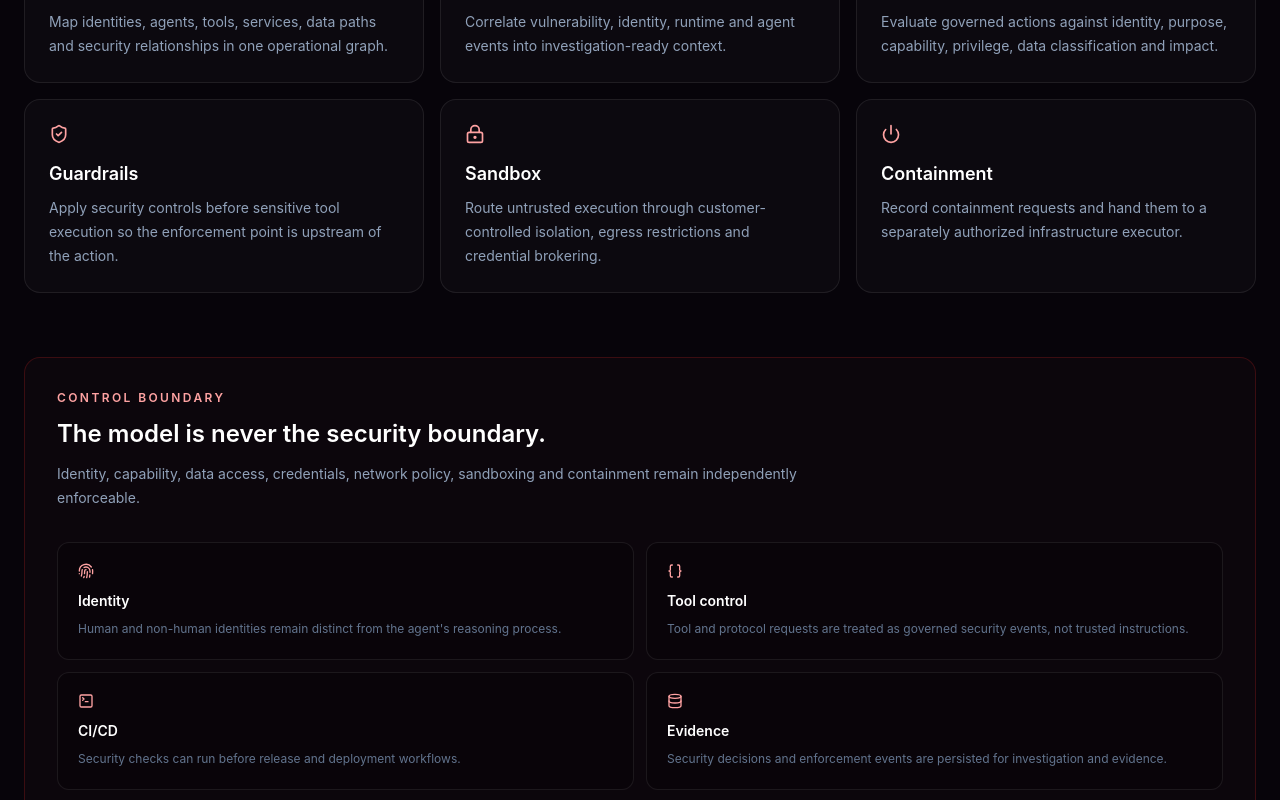
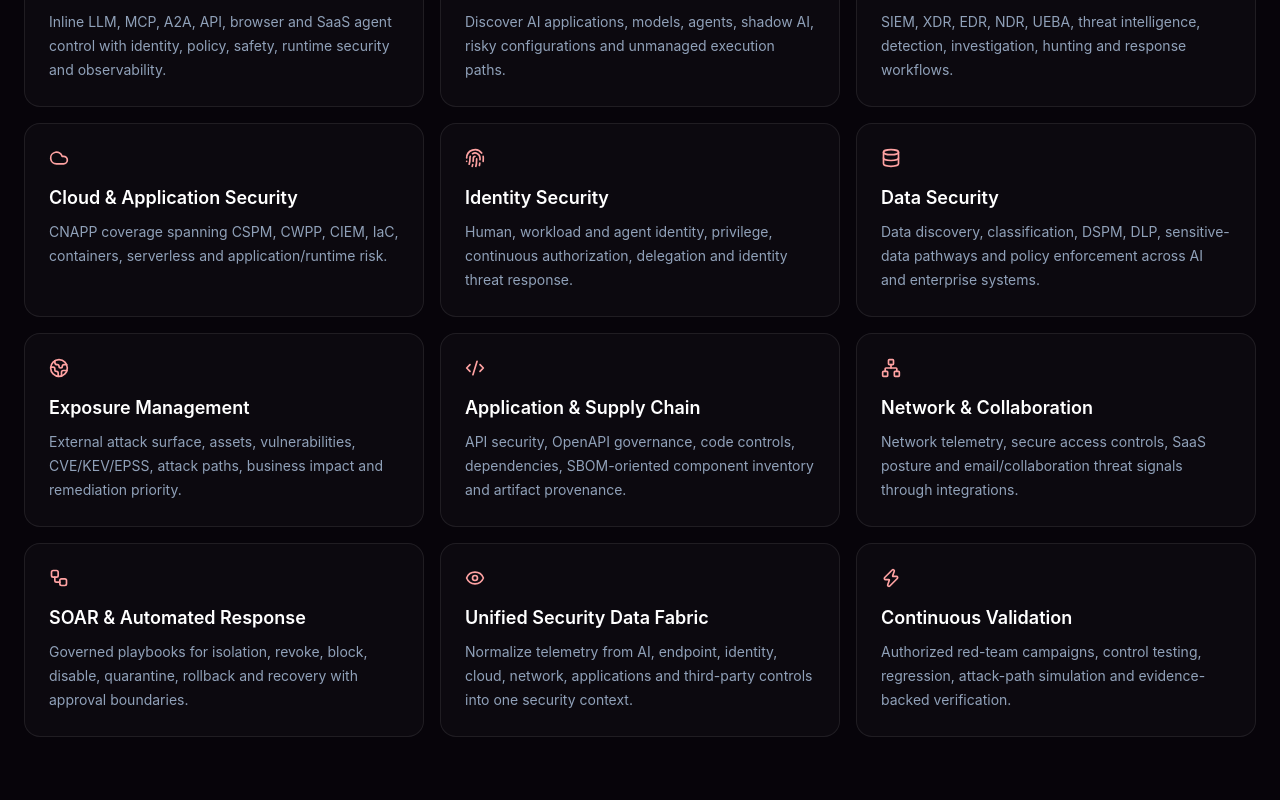
Before and after one commit to terrell0780/elitze-agentic-security, a Next.js app: page /platform in a window 1280 px wide. Shown: the part 560-1360 px from the top of the page. Built offline with nearby package versions, Linux system fonts and the light colour scheme; no server answers.

Commit message:
feat(elitze): expose full enterprise security platform surface

```diff
--- a/src/app/platform/page.tsx
+++ b/src/app/platform/page.tsx
@@ -1,25 +1,30 @@
 import Link from "next/link";
-import { ArrowRight, Braces, Database, Fingerprint, LockKeyhole, Network, Power, Radar, Scale, ShieldCheck, TerminalSquare } from "lucide-react";
+import { ArrowRight, Bot, Cloud, Code2, Database, Eye, Fingerprint, Globe2, KeyRound, Network, Radar, ShieldCheck, Siren, Workflow, Zap } from "lucide-react";
 
 export const metadata = {
   title: "Platform | ELITZE · Agentic Security",
-  description: "ELITZE · Agentic Security platform architecture: identity, security graph, policy, guardrails, sandbox, evidence and containment.",
+  description: "ELITZE · Agentic Security: unified AI security, enterprise SecOps, exposure management, identity, data, cloud and REO controls.",
 };
 
-const layers = [
-  [Network, "Security Graph", "Map identities, agents, tools, services, data paths and security relationships in one operational graph."],
-  [Radar, "Security Intelligence", "Correlate vulnerability, identity, runtime and agent events into investigation-ready context."],
-  [Scale, "Policy Engine", "Evaluate governed actions against identity, purpose, capability, privilege, data classification and impact."],
-  [ShieldCheck, "Guardrails", "Apply security controls before sensitive tool execution so the enforcement point is upstream of the action."],
-  [LockKeyhole, "Sandbox", "Route untrusted execution through customer-controlled isolation, egress restrictions and credential brokering."],
-  [Power, "Containment", "Record containment requests and hand them to a separately authorized infrastructure executor."],
+const domains = [
+  [Bot, "AI Security Gateway", "Inline LLM, MCP, A2A, API, browser and SaaS agent control with identity, policy, safety, runtime security and observability."],
+  [Radar, "AI Discovery & Posture", "Discover AI applications, models, agents, shadow AI, risky configurations and unmanaged execution paths."],
+  [ShieldCheck, "Security Operations", "SIEM, XDR, EDR, NDR, UEBA, threat intelligence, detection, investigation, hunting and response workflows."],
+  [Cloud, "Cloud & Application Security", "CNAPP coverage spanning CSPM, CWPP, CIEM, IaC, containers, serverless and application/runtime risk."],
+  [Fingerprint, "Identity Security", "Human, workload and agent identity, privilege, continuous authorization, delegation and identity threat response."],
+  [Database, "Data Security", "Data discovery, classification, DSPM, DLP, sensitive-data pathways and policy enforcement across AI and enterprise systems."],
+  [Globe2, "Exposure Management", "External attack surface, assets, vulnerabilities, CVE/KEV/EPSS, attack paths, business impact and remediation priority."],
+  [Code2, "Application & Supply Chain", "API security, OpenAPI governance, code controls, dependencies, SBOM-oriented component inventory and artifact provenance."],
+  [Network, "Network & Collaboration", "Network telemetry, secure access controls, SaaS posture and email/collaboration threat signals through integrations."],
+  [Workflow, "SOAR & Automated Response", "Governed playbooks for isolation, revoke, block, disable, quarantine, rollback and recovery with approval boundaries."],
+  [Eye, "Unified Security Data Fabric", "Normalize telemetry from AI, endpoint, identity, cloud, network, applications and third-party controls into one security context."],
+  [Zap, "Continuous Validation", "Authorized red-team campaigns, control testing, regression, attack-path simulation and evidence-backed verification."],
 ];
 
-const controls = [
-  [Fingerprint, "Identity", "Human and non-human identities remain distinct from the agent's reasoning process."],
-  [Braces, "Tool control", "Tool and protocol requests are treated as governed security events, not trusted instructions."],
-  [TerminalSquare, "CI/CD", "Security checks can run before release and deployment workflows."],
-  [Database, "Evidence", "Security decisions and enforcement events are persisted for investigation and evidence."],
+const principles = [
+  [KeyRound, "Identity first", "Every human, workload and agent action has an explicit security identity and capability boundary."],
+  [Siren, "Observed ≠ inferred", "ELITZE distinguishes observed evidence, inference, unknown state and unmeasurable state."],
+  [ShieldCheck, "Enforcement, not theater", "Controls sit at generation, gateway and runtime boundaries rather than relying on dashboard-only visibility."],
 ];
 
 export default function PlatformPage() {
@@ -33,20 +38,17 @@ export default function PlatformPage() {
       </header>
       <div className="mx-auto max-w-7xl px-6 py-20">
         <div className="max-w-4xl">
-          <p className="text-xs font-semibold uppercase tracking-[0.22em] text-red-300">Platform</p>
-          <h1 className="mt-4 text-4xl font-semibold tracking-tight text-white sm:text-6xl">Security controls around the agent boundary.</h1>
-          <p className="mt-6 max-w-3xl text-lg leading-8 text-slate-300">ELITZE separates authorization, policy, credentials, evidence and containment from the agent itself. The agent can request an action; the security plane determines whether that action is allowed to proceed.</p>
+          <p className="text-xs font-semibold uppercase tracking-[0.22em] text-red-300">ELITZE Platform</p>
+          <h1 className="mt-4 text-4xl font-semibold tracking-tight text-white sm:text-6xl">One security control plane for the agentic enterprise.</h1>
+          <p className="mt-6 max-w-3xl text-lg leading-8 text-slate-300">ELITZE connects AI security, enterprise SecOps, exposure management, identity, data, cloud, application security and continuous validation around a common security graph and evidence layer.</p>
         </div>
         <div className="mt-14 grid gap-4 md:grid-cols-2 xl:grid-cols-3">
-          {layers.map(([Icon, title, description]) => {
-            const C = Icon as typeof Network;
-            return <article key={title as string} className="rounded-2xl border border-white/8 bg-white/[0.025] p-6"><C className="h-5 w-5 text-red-300" /><h2 className="mt-4 text-lg font-semibold text-white">{title as string}</h2><p className="mt-2 text-sm leading-6 text-slate-400">{description as string}</p></article>;
-          })}
+          {domains.map(([Icon, title, description]) => { const C = Icon as typeof Bot; return <article key={title as string} className="rounded-2xl border border-white/8 bg-white/[0.025] p-6"><C className="h-5 w-5 text-red-300" /><h2 className="mt-4 text-lg font-semibold text-white">{title as string}</h2><p className="mt-2 text-sm leading-6 text-slate-400">{description as string}</p></article>; })}
         </div>
         <section className="mt-16 rounded-2xl border border-red-900/40 bg-[#0c060c] p-8">
-          <div className="max-w-3xl"><p className="text-xs font-semibold uppercase tracking-[0.2em] text-red-300">Control boundary</p><h2 className="mt-3 text-2xl font-semibold text-white">The model is never the security boundary.</h2><p className="mt-3 text-sm leading-6 text-slate-400">Identity, capability, data access, credentials, network policy, sandboxing and containment remain independently enforceable.</p></div>
-          <div className="mt-8 grid gap-3 md:grid-cols-2">
-            {controls.map(([Icon, title, description]) => { const C = Icon as typeof Fingerprint; return <div key={title as string} className="rounded-xl border border-white/8 bg-black/20 p-5"><C className="h-4 w-4 text-red-300" /><h3 className="mt-3 text-sm font-semibold text-white">{title as string}</h3><p className="mt-2 text-xs leading-5 text-slate-500">{description as string}</p></div>; })}
+          <div className="max-w-3xl"><p className="text-xs font-semibold uppercase tracking-[0.2em] text-red-300">Unified enforcement</p><h2 className="mt-3 text-2xl font-semibold text-white">The model is not the security boundary.</h2><p className="mt-3 text-sm leading-6 text-slate-400">Requests can pass through the ELITZE AI Security Gateway before reaching models, MCP tools or other agents. Security context then follows the action through runtime, enterprise systems and response.</p></div>
+          <div className="mt-8 grid gap-3 md:grid-cols-3">
+            {principles.map(([Icon, title, description]) => { const C = Icon as typeof KeyRound; return <div key={title as string} className="rounded-xl border border-white/8 bg-black/20 p-5"><C className="h-4 w-4 text-red-300" /><h3 className="mt-3 text-sm font-semibold text-white">{title as string}</h3><p className="mt-2 text-xs leading-5 text-slate-500">{description as string}</p></div>; })}
           </div>
         </section>
         <div className="mt-10 flex flex-wrap gap-3"><Link href="/security" className="rounded-lg border border-white/10 px-4 py-2 text-sm text-slate-200">Security architecture</Link><Link href="/use-cases" className="rounded-lg border border-white/10 px-4 py-2 text-sm text-slate-200">Use cases</Link><Link href="/console" className="rounded-lg bg-red-500 px-4 py-2 text-sm font-semibold text-white">Console</Link></div>
```
